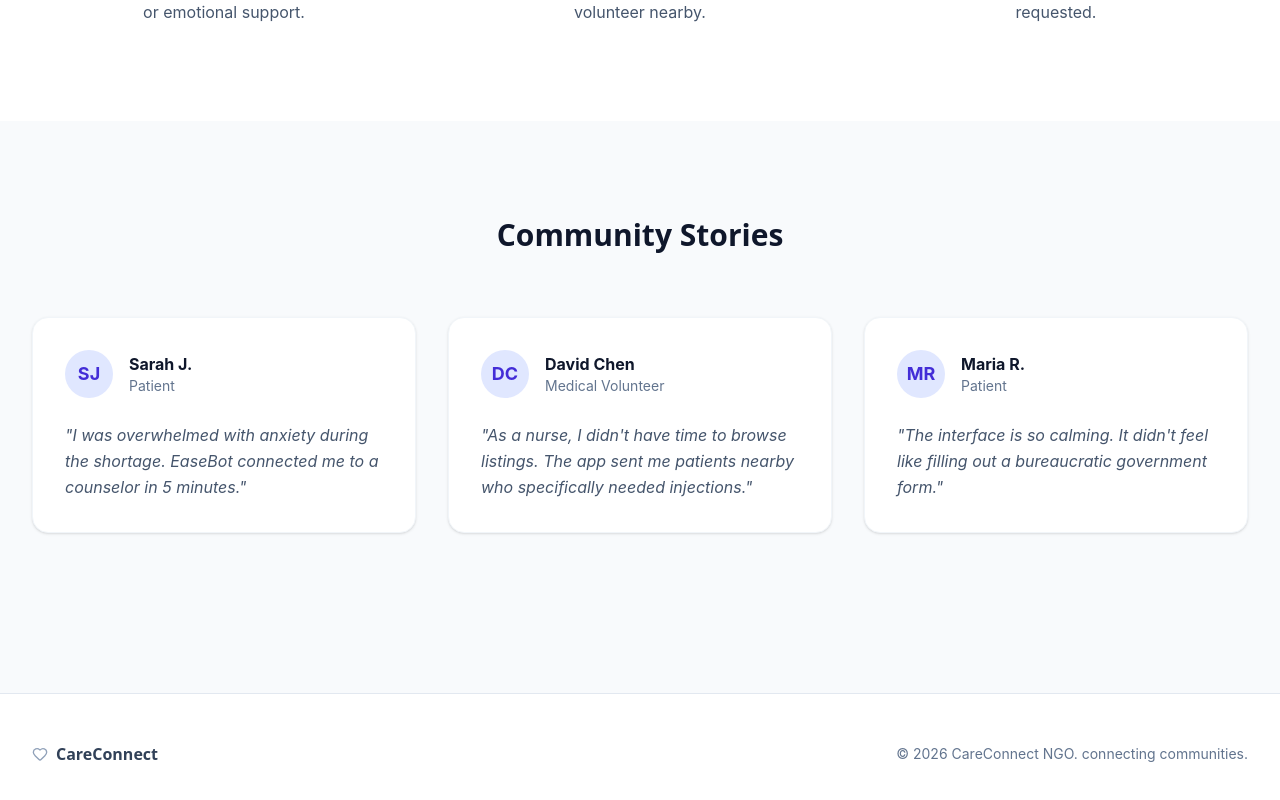
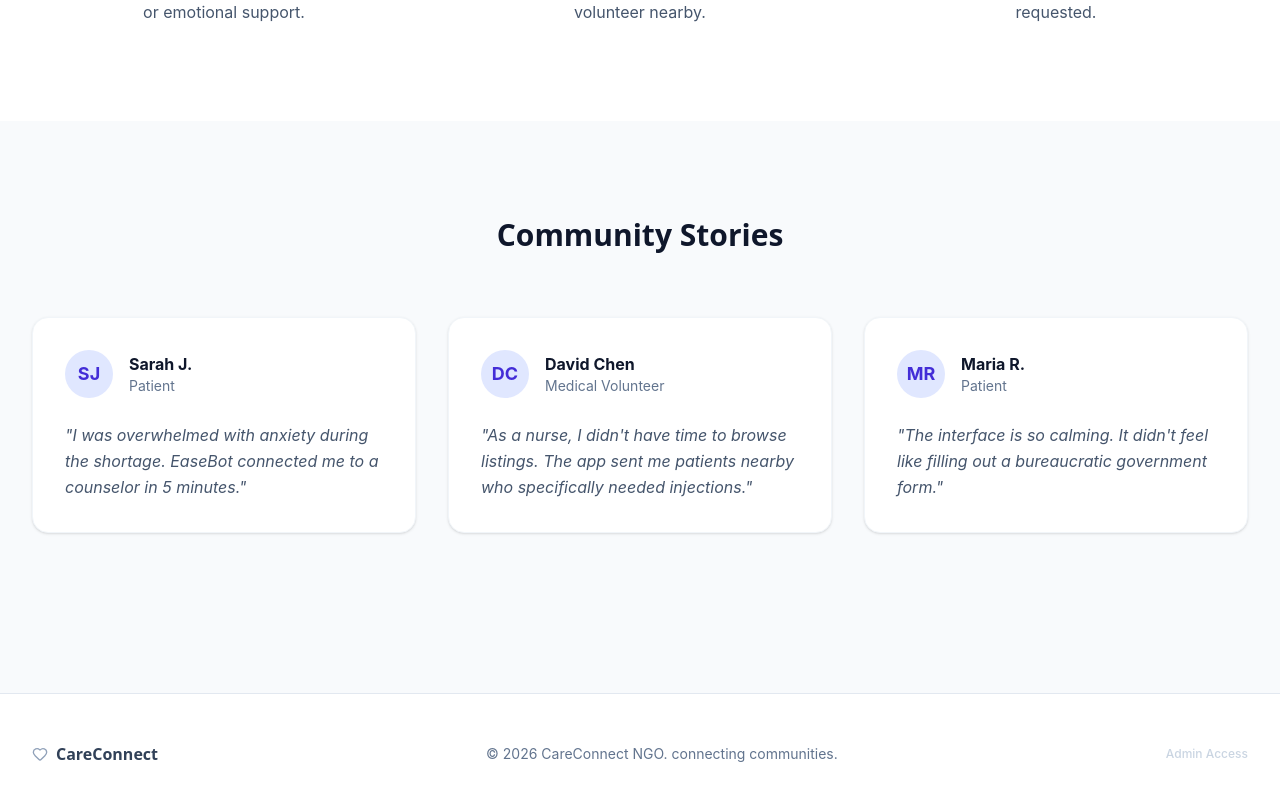
Before and after one commit to Xombi17/healthcare-mini-app, a React (Vite) app: page / in a window 1280 px wide. Shown: the part 1740-2540 px from the top of the page. Built offline with nearby package versions, Linux system fonts and the light colour scheme.

Commit message:
Complete Smart Admin Dashboard integration

```diff
--- a/src/App.tsx
+++ b/src/App.tsx
@@ -5,10 +5,12 @@ import SupportForm from './components/SupportForm';
 import AIChatbot from './components/AIChatbot';
 import HowItWorks from './components/HowItWorks';
 import Testimonials from './components/Testimonials';
+import AdminDashboard from './components/AdminDashboard';
 import { AnimatePresence } from 'framer-motion';
 import { ThemeProvider } from './context/ThemeContext';
 
 function AppContent() {
+  const [currentView, setCurrentView] = useState('home');
   const [formType, setFormType] = useState<'patient' | 'volunteer' | null>(null);
   const [formCategory, setFormCategory] = useState<string>('');
 
@@ -21,8 +23,21 @@ function AppContent() {
     }, 100);
   };
 
+  const handleNavigate = (view: string) => {
+    setCurrentView(view);
+    window.scrollTo({ top: 0, behavior: 'smooth' });
+  };
+
+  if (currentView === 'admin') {
+    return (
+      <Layout onNavigate={handleNavigate}>
+        <AdminDashboard />
+      </Layout>
+    );
+  }
+
   return (
-    <Layout>
+    <Layout onNavigate={handleNavigate}>
       <Hero />
 
       {/* Main Interaction Area */}
--- a/src/components/Layout.tsx
+++ b/src/components/Layout.tsx
@@ -5,9 +5,10 @@ import { useTheme } from '../context/ThemeContext';
 
 interface LayoutProps {
     children: React.ReactNode;
+    onNavigate?: (view: string) => void;
 }
 
-const Layout: React.FC<LayoutProps> = ({ children }) => {
+const Layout: React.FC<LayoutProps> = ({ children, onNavigate }) => {
     const [isMenuOpen, setIsMenuOpen] = useState(false);
     const { theme, toggleTheme } = useTheme();
 
@@ -23,7 +24,7 @@ const Layout: React.FC<LayoutProps> = ({ children }) => {
             <header className="fixed top-0 left-0 right-0 z-50 bg-white/70 dark:bg-slate-950/70 backdrop-blur-md border-b border-slate-200/50 dark:border-slate-800/50">
                 <div className="max-w-7xl mx-auto px-4 sm:px-6 lg:px-8">
                     <div className="flex justify-between items-center h-16">
-                        <div className="flex items-center gap-2">
+                        <div className="flex items-center gap-2 cursor-pointer" onClick={() => onNavigate?.('home')}>
                             <div className="w-8 h-8 rounded-lg bg-indigo-600 flex items-center justify-center text-white shadow-lg shadow-indigo-200 dark:shadow-indigo-900/20">
                                 <Heart size={18} fill="currentColor" />
                             </div>
@@ -34,7 +35,7 @@ const Layout: React.FC<LayoutProps> = ({ children }) => {
 
                         {/* Desktop Nav */}
                         <nav className="hidden md:flex items-center gap-8">
-                            <a href="#" className="text-sm font-medium text-slate-600 dark:text-slate-300 hover:text-indigo-600 dark:hover:text-indigo-400 transition-colors">Start Here</a>
+                            <button onClick={() => onNavigate?.('home')} className="text-sm font-medium text-slate-600 dark:text-slate-300 hover:text-indigo-600 dark:hover:text-indigo-400 transition-colors">Start Here</button>
                             <a href="#" className="text-sm font-medium text-slate-600 dark:text-slate-300 hover:text-indigo-600 dark:hover:text-indigo-400 transition-colors">Volunteer</a>
                             <a href="#" className="text-sm font-medium text-slate-600 dark:text-slate-300 hover:text-indigo-600 dark:hover:text-indigo-400 transition-colors">Resources</a>
 
@@ -73,7 +74,7 @@ const Layout: React.FC<LayoutProps> = ({ children }) => {
                 {isMenuOpen && (
                     <div className="md:hidden border-t border-slate-200/50 dark:border-slate-800/50 bg-white/90 dark:bg-slate-950/90 backdrop-blur-md">
                         <div className="px-4 pt-2 pb-6 space-y-2">
-                            <a href="#" className="block px-4 py-3 rounded-lg text-base font-medium text-slate-600 dark:text-slate-300 hover:bg-slate-50 dark:hover:bg-slate-800 hover:text-indigo-600 dark:hover:text-indigo-400">Start Here</a>
+                            <button onClick={() => { onNavigate?.('home'); setIsMenuOpen(false); }} className="block w-full text-left px-4 py-3 rounded-lg text-base font-medium text-slate-600 dark:text-slate-300 hover:bg-slate-50 dark:hover:bg-slate-800 hover:text-indigo-600 dark:hover:text-indigo-400">Start Here</button>
                             <a href="#" className="block px-4 py-3 rounded-lg text-base font-medium text-slate-600 dark:text-slate-300 hover:bg-slate-50 dark:hover:bg-slate-800 hover:text-indigo-600 dark:hover:text-indigo-400">Volunteer</a>
                             <a href="#" className="block px-4 py-3 rounded-lg text-base font-medium text-slate-600 dark:text-slate-300 hover:bg-slate-50 dark:hover:bg-slate-800 hover:text-indigo-600 dark:hover:text-indigo-400">Resources</a>
                             <button className="w-full mt-4 px-4 py-3 rounded-xl bg-indigo-600 text-white font-medium shadow-lg shadow-indigo-200 dark:shadow-indigo-900/30">
@@ -99,6 +100,14 @@ const Layout: React.FC<LayoutProps> = ({ children }) => {
                     <p className="text-sm text-slate-500 dark:text-slate-500">
                         © 2026 CareConnect NGO. connecting communities.
                     </p>
+
+                    {/* Secret Admin Link */}
+                    <button
+                        onClick={() => onNavigate?.('admin')}
+                        className="text-xs text-slate-300 dark:text-slate-700 hover:text-indigo-600 dark:hover:text-indigo-400 transition-colors font-medium"
+                    >
+                        Admin Access
+                    </button>
                 </div>
             </footer>
         </div>
```
